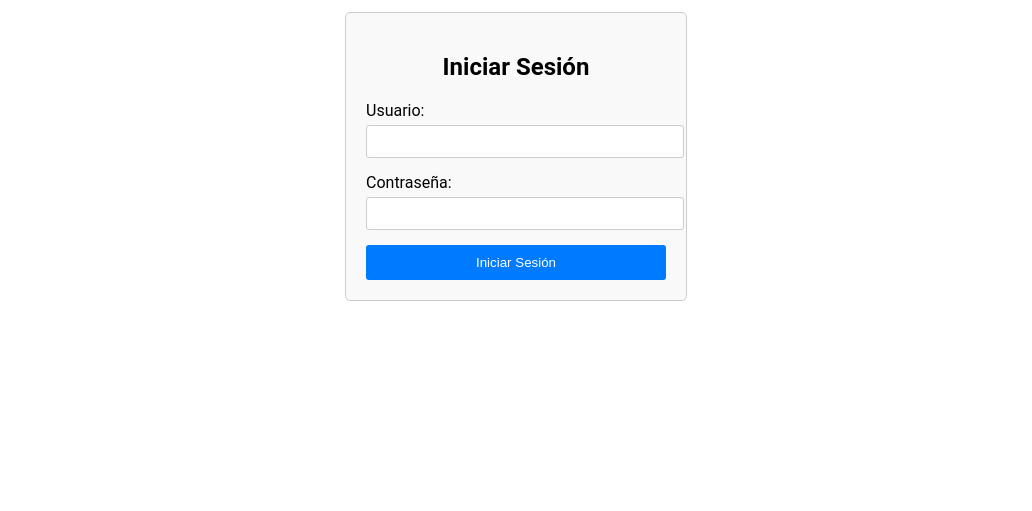
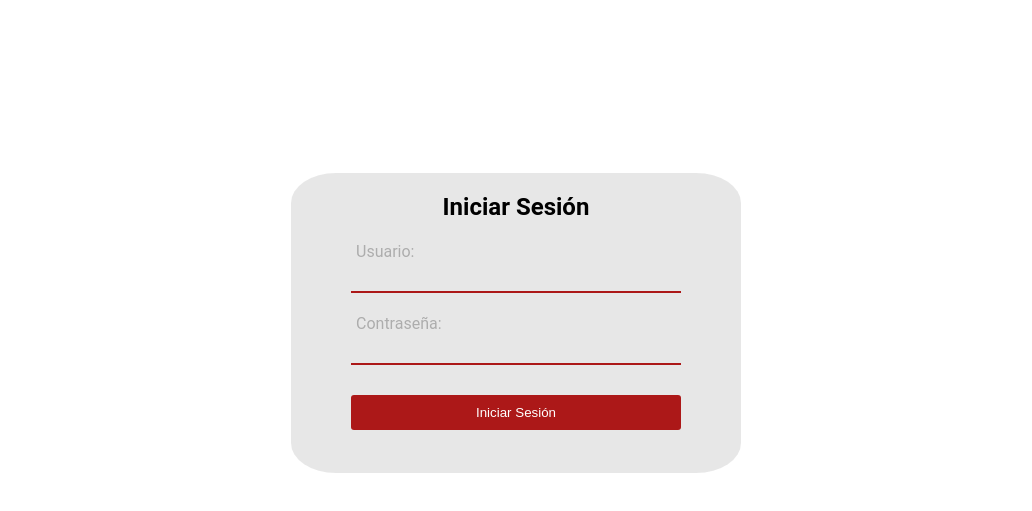
Before and after one commit to kvxnia/ecommerce, a plain HTML site: page login.html in a window 1280 px wide. Shown: the part 187-698 px from the top of the page, without its empty margins (124-1156 px from the left). Drawn offline with Linux system fonts and the light colour scheme.

Commit message:
cambio de login

```diff
--- a/login.css
+++ b/login.css
@@ -12,11 +12,17 @@ body, html {
 }
 
 .login-form {
-    width: 300px;
-    padding: 20px;
-    border: 1px solid #ccc;
-    border-radius: 5px;
-    background-color: #f9f9f9;
+    position: absolute;
+    top:60%;
+    left: 50%;
+    transform: translate(-50%, -40% );
+    width: 450px;
+    height: 300px;
+    background: white;
+    border-radius: 10%;
+    padding: 0 60px;
+    box-sizing: border-box;
+    background-color: #adadad4b;
 }
 
 .login-form h2 {
@@ -24,26 +30,12 @@ body, html {
     text-align: center;
 }
 
-.formulario {
-    margin-bottom: 15px;
-}
 
-.formulario label {
-    display: block;
-    margin-bottom: 5px;
-}
-
-.formulario input {
-    width: 100%;
-    padding: 8px;
-    border: 1px solid #ccc;
-    border-radius: 3px;
-}
 
 button {
     width: 100%;
     padding: 10px;
-    background-color: #007bff;
+    background-color: #ac1818;
     color: #fff;
     border: none;
     border-radius: 3px;
@@ -53,3 +45,41 @@ button {
 button:hover {
     background-color: #0056b3;
 }
+
+form .formulario{
+    position: relative;
+    border-bottom: 2px solid #adadad;
+    margin: 30px 0;
+    }
+    .formulario input {
+    width: 100%;
+    padding: 0 5px;
+    height: 40px;
+    font-size: 16px;
+    border: none;
+    background: none;
+    outline: none;
+    }
+    .formulario label{
+    position: absolute;
+    left: 5px;
+    color:#adadad;
+    transform: translateY(-50%);
+    font-size: 16px;
+    pointer-events: none;
+    transition: .5s;
+    }
+    .formulario span::before{
+    content:'';
+    position: absolute;
+    top: 40px;
+    left:0;
+    width: 100%;
+    height: 2px;
+    background: #ac1818;
+    }
+    .formulario input:focus ~ label,
+    .formulario input:valid ~ label{
+    top: -5px;
+    color: #ac1818;
+    }
--- a/login.html
+++ b/login.html
@@ -37,10 +37,12 @@
                 <div class="formulario">
                     <label for="username">Usuario:</label>
                     <input type="text" id="username" name="username">
+                    <span></span>
                 </div>
                 <div class="formulario">
                     <label for="password">Contraseña:</label>
                     <input type="password" id="password" name="password">
+                    <span></span>
                 </div>
                 <button type="submit" onclick="verifi()">Iniciar Sesión</button>
             </form>
```
